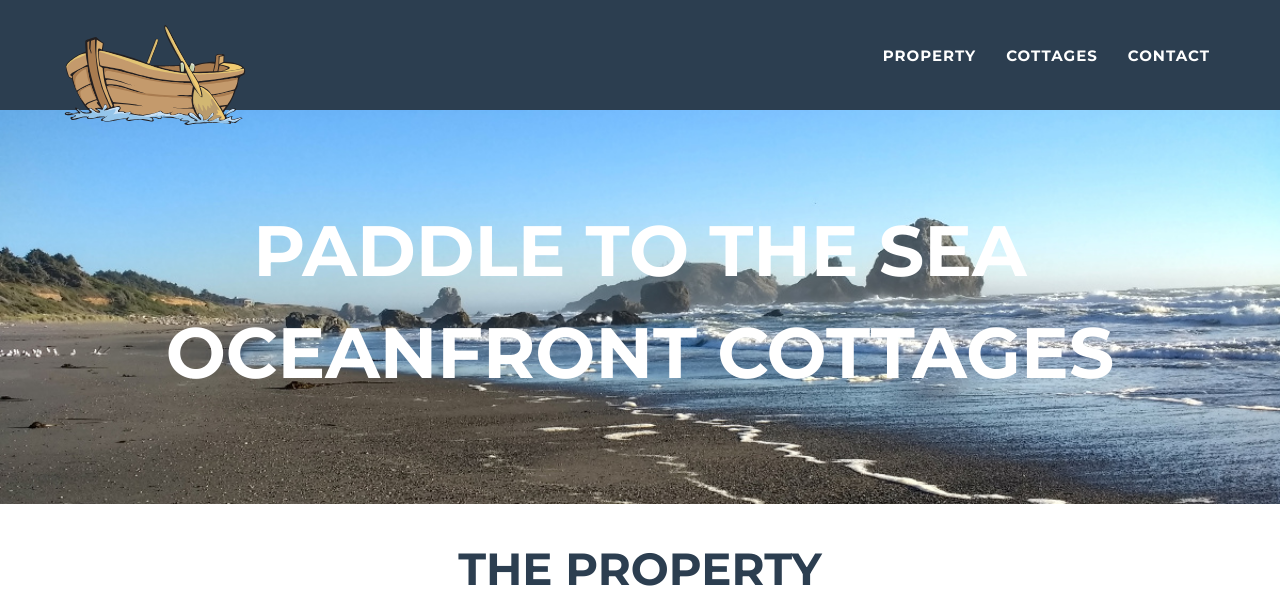
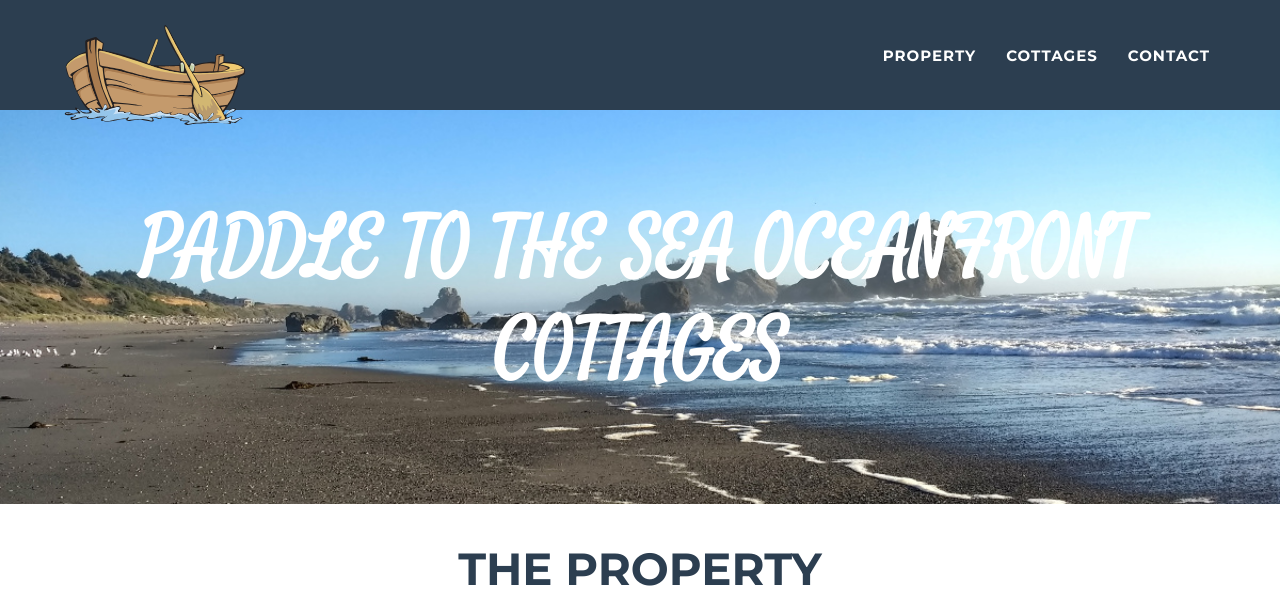
Before and after one commit to ilooner/paddletotheseasite, a Jekyll site: the page built from site/index.html, in a window 1280 px wide and 1400 px high. Shown: the top 613 px of the window. Built offline with Jekyll 4.4.1, drawn with Linux system fonts in a browser that asks for light colours; a script that is not in the unit is left out; grey boxes are pictures that could not be loaded.

Commit message:
- Added satisfy font.

```diff
--- a/site/_config.yml
+++ b/site/_config.yml
@@ -26,6 +26,9 @@ color:
 # Footer settings
 footer:
 
+stylesheets:
+ - 'https://fonts.googleapis.com/css?family=Satisfy'
+
 # Build settings
 markdown: kramdown
 permalink: pretty
--- a/site/_includes/css/main.css
+++ b/site/_includes/css/main.css
@@ -65,7 +65,7 @@ header img {
 header .intro-text .name {
     display: block;
     text-transform: uppercase;
-    font-family: Montserrat,"Helvetica Neue",Helvetica,Arial,sans-serif;
+    font-family: 'Satisfy', cursive;
     font-size: 2em;
     font-weight: 700;
 }
--- a/site/_includes/head.html
+++ b/site/_includes/head.html
@@ -23,6 +23,10 @@
     <link href="//fonts.googleapis.com/css?family=Montserrat:400,700" rel="stylesheet" type="text/css">
     <link href="//fonts.googleapis.com/css?family=Lato:400,700,400italic,700italic" rel="stylesheet" type="text/css">
 
+    {% for stylesheet in site.stylesheets %}
+        <link href="{{ stylesheet }}" rel="stylesheet">
+    {% endfor %}
+
     <!-- HTML5 Shim and Respond.js IE8 support of HTML5 elements and media queries -->
     <!-- WARNING: Respond.js doesn't work if you view the page via file:// -->
     <!--[if lt IE 9]>
```
